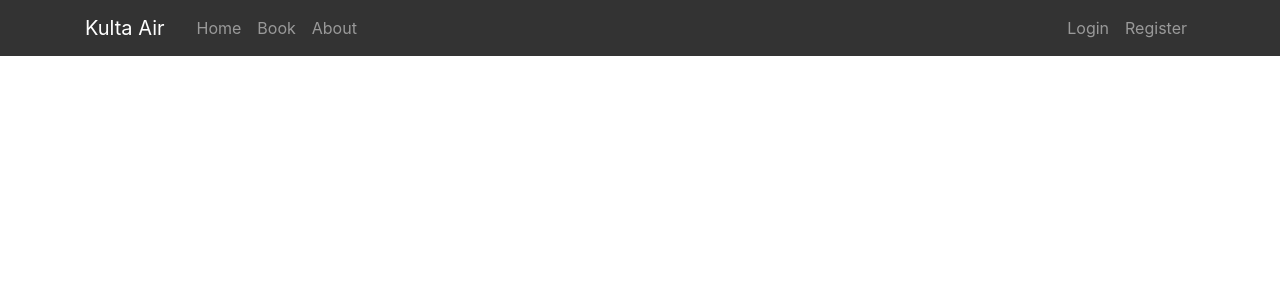
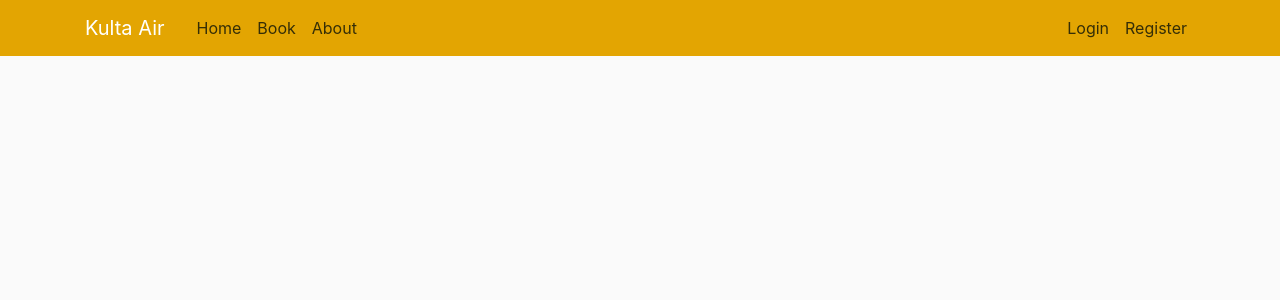
Before and after one commit to baconeta/159352-assignment2, a Flask app: page / in a window 1280 px wide. Shown: the top 300 px of the page. Run offline with Flask 2, Linux system fonts and the light colour scheme; parts of the project's set-up code (start-up, migrations or seed data) failed here and were passed over.

Commit message:
update colour schemes

```diff
--- a/flightbookingapp/static/main.css
+++ b/flightbookingapp/static/main.css
@@ -1,20 +1,33 @@
 body {
-    margin: auto;
-    text-align: center;
+  background: #fafafa;
+  color: #333333;
+  margin-top: 5rem;
 }
 
-.navbar {
-    overflow: hidden;
-    background-color: #333;
-    margin: auto;
+h1, h2, h3, h4, h5, h6 {
+  color: #444444;
 }
 
-.navbar a:hover {
-    background-color: #ddd;
-    color: black;
+.bg-steel {
+  background-color: #e3a502;
 }
 
-.navbar a.active {
-    background-color: #5f7bdc;
-    color: white;
+.site-header .navbar-nav .nav-link {
+  color: #352e07;
 }
+
+.site-header .navbar-nav .nav-link:hover {
+  color: #f8e39f;
+}
+
+.site-header .navbar-nav .nav-link.active {
+  font-weight: 500;
+}
+
+.content-section {
+  background: #ffffff;
+  padding: 10px 20px;
+  border: 1px solid #dddddd;
+  border-radius: 3px;
+  margin-bottom: 20px;
+}
```
